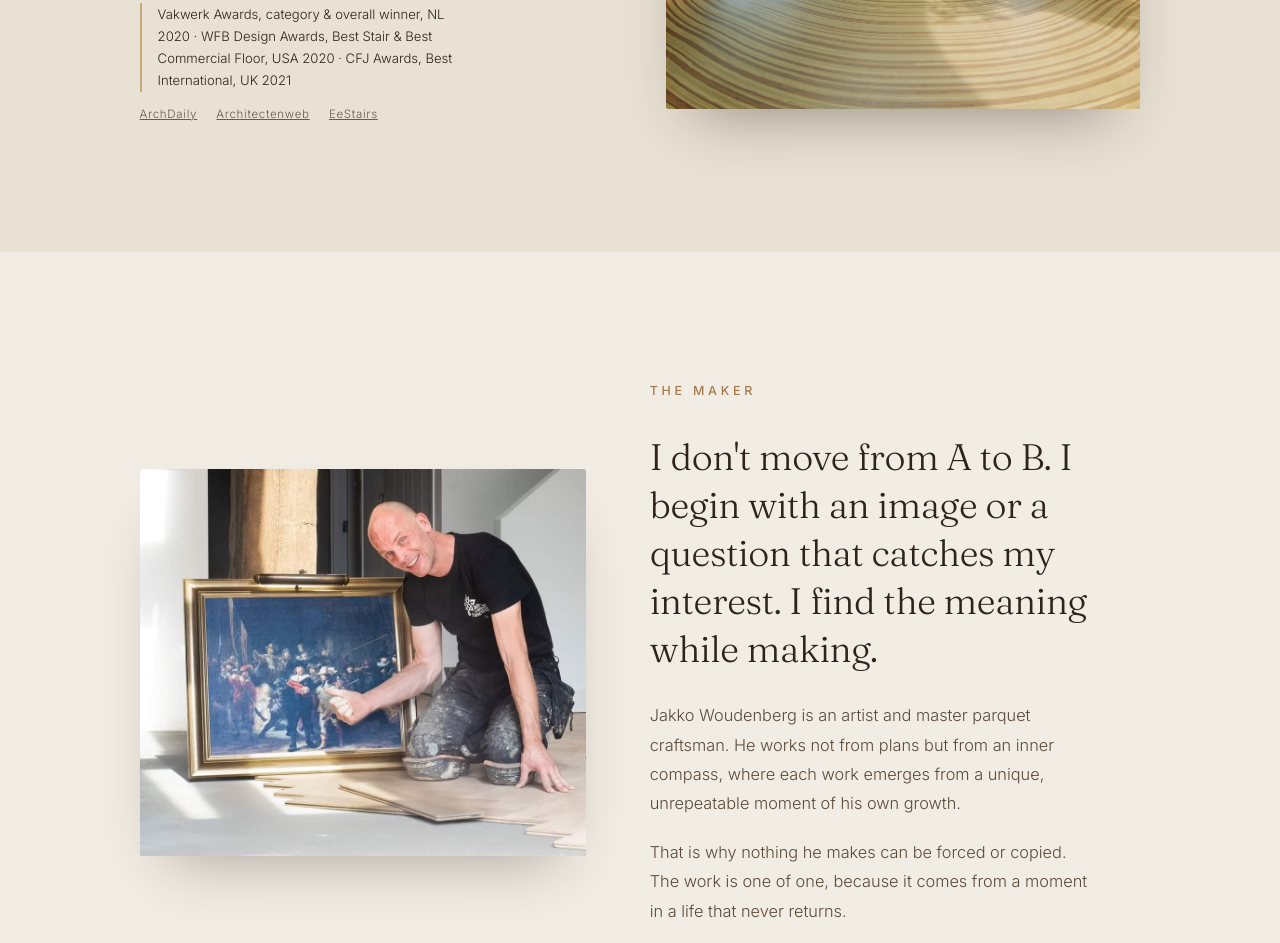
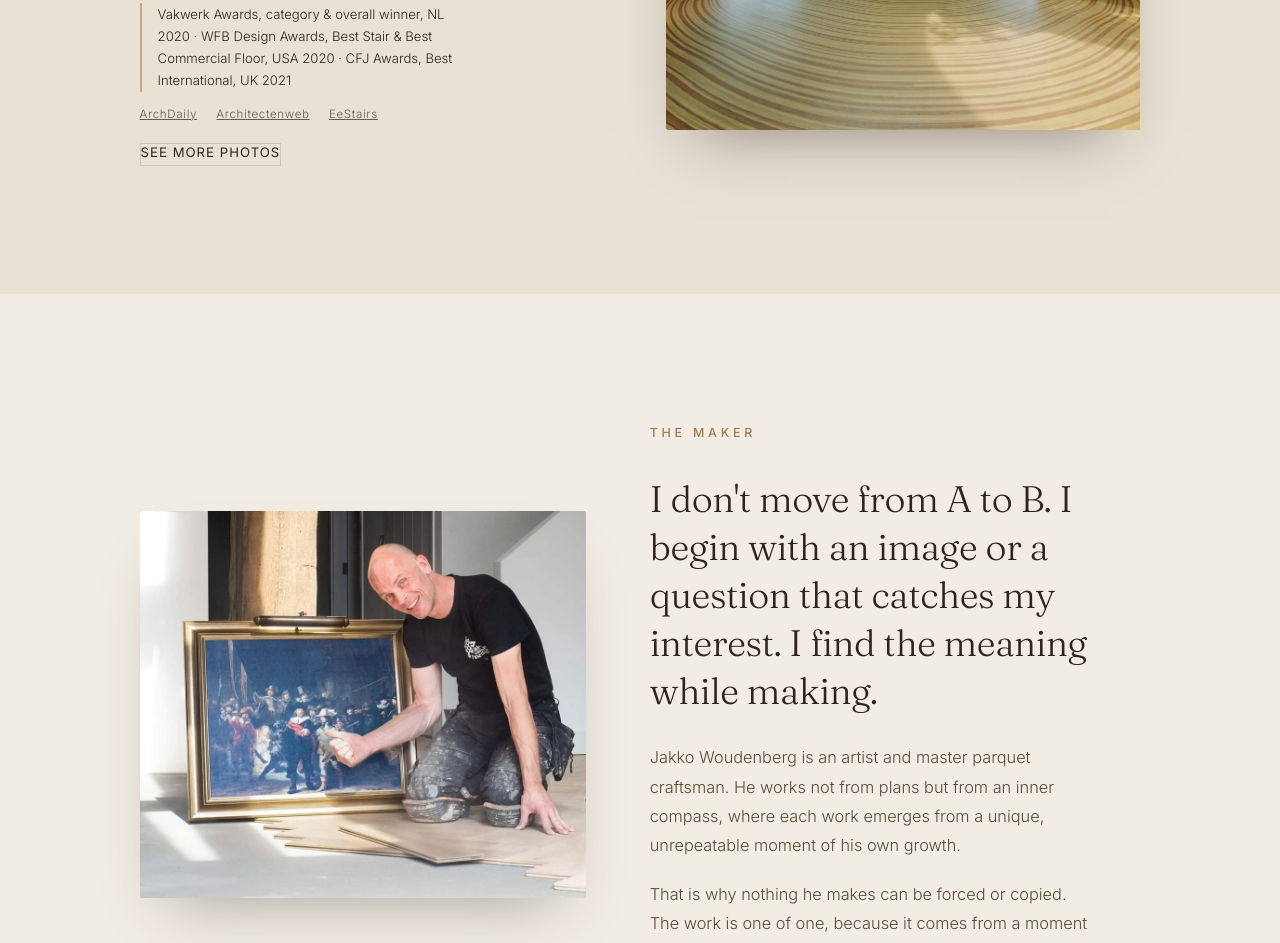
Before and after one commit to Jakkowoudenberg/dutch-wood-artist-website, a plain HTML site: page index.html in a window 1280 px wide. Shown: the part 2439-3382 px from the top of the page. Drawn offline with Linux system fonts and the light colour scheme.

Commit message:
Add See more photos button to INSSAEI

```diff
--- a/index.html
+++ b/index.html
@@ -336,7 +336,7 @@
         <p>An organic floor of growth rings, each one marking a year the company has existed — growth made visible, ring by ring. The name reveals where the work comes from: not from plans, but from intuition.</p>
         <div class="creds">Vakwerk Awards, category &amp; overall winner, NL 2020 · WFB Design Awards, Best Stair &amp; Best Commercial Floor, USA 2020 · CFJ Awards, Best International, UK 2021</div>
         <div style="display:flex;gap:1.2rem;margin-top:.8rem;flex-wrap:wrap"><a href="https://www.archdaily.com/954489/krinkels-bv-headquarters-paul-de-ruiter-architects" target="_blank" style="font-size:.72rem;letter-spacing:.06em;opacity:.7;text-decoration:underline;color:inherit">ArchDaily</a><a href="https://architectenweb.nl/projecten/project.aspx?ID=39930" target="_blank" style="font-size:.72rem;letter-spacing:.06em;opacity:.7;text-decoration:underline;color:inherit">Architectenweb</a><a href="https://www.eestairs.com/project/krinkels-breda-nl/" target="_blank" style="font-size:.72rem;letter-spacing:.06em;opacity:.7;text-decoration:underline;color:inherit">EeStairs</a></div>
-
+        <button onclick="openLightbox()" class="more reveal" style="margin-top:1.2rem;background:none;border:1px solid var(--line);cursor:pointer;font-family:Inter,sans-serif">See more photos</button>
       </div>
     </div>
   </div>
```
